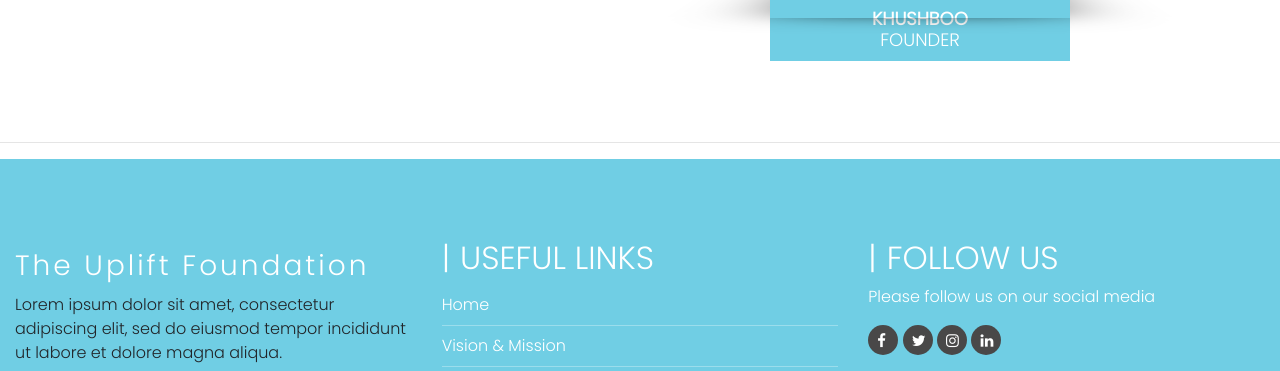
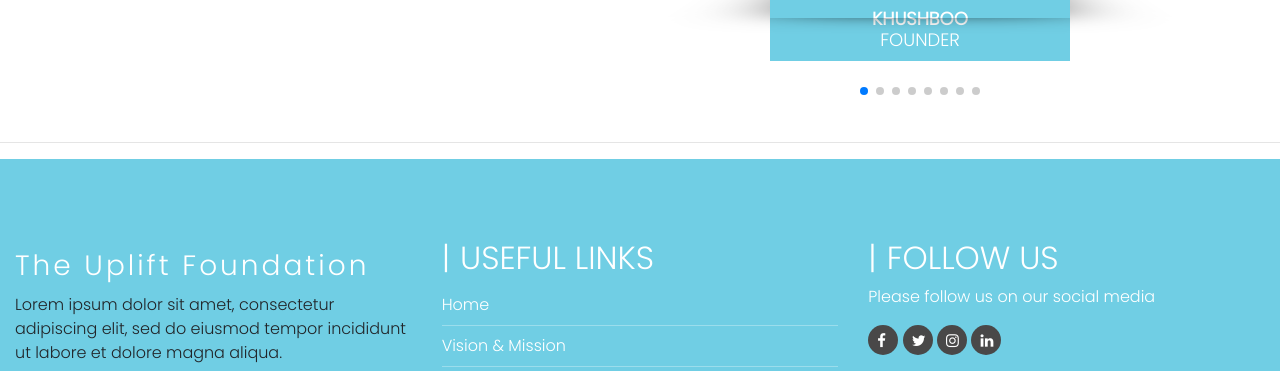
Before and after one commit to MZainKh/uplift-foundation, a Django app: page / in a window 1280 px wide. Shown: the part 2052-2423 px from the top of the page. Run offline with Django 3.2, Linux system fonts and the light colour scheme; some libraries are stand-ins or nearby versions.

Commit message:
team cube pagination

```diff
--- a/src/personal/templates/personal/home.html
+++ b/src/personal/templates/personal/home.html
@@ -243,6 +243,7 @@
                             <h2>waleed<br><span>member</span></h2>
                         </div>
                     </div>
+                    <div class="swiper-pagination"></div>
                 </div>
             </div>
         </div>
@@ -291,7 +292,7 @@
         font-weight: 100;
     }
 
-    img {
+    .swiper-slide img {
         width: 100%;
         height: 100%;
     }
@@ -303,6 +304,10 @@
         margin-bottom: 30px;
         font-weight: 900;
         letter-spacing: 4px;
+    }
+    .swiper-pagination {
+        position: relative;
+        margin-top: 30%;
     }
     .padding {
         padding-bottom: 2rem;
@@ -322,6 +327,9 @@
             slideShadows: true,
             shadowOffset: 20,
             shadowScale: 0.94,
+        },
+        pagination: {
+        el: '.swiper-pagination',
         },
     });
 </script>
```
